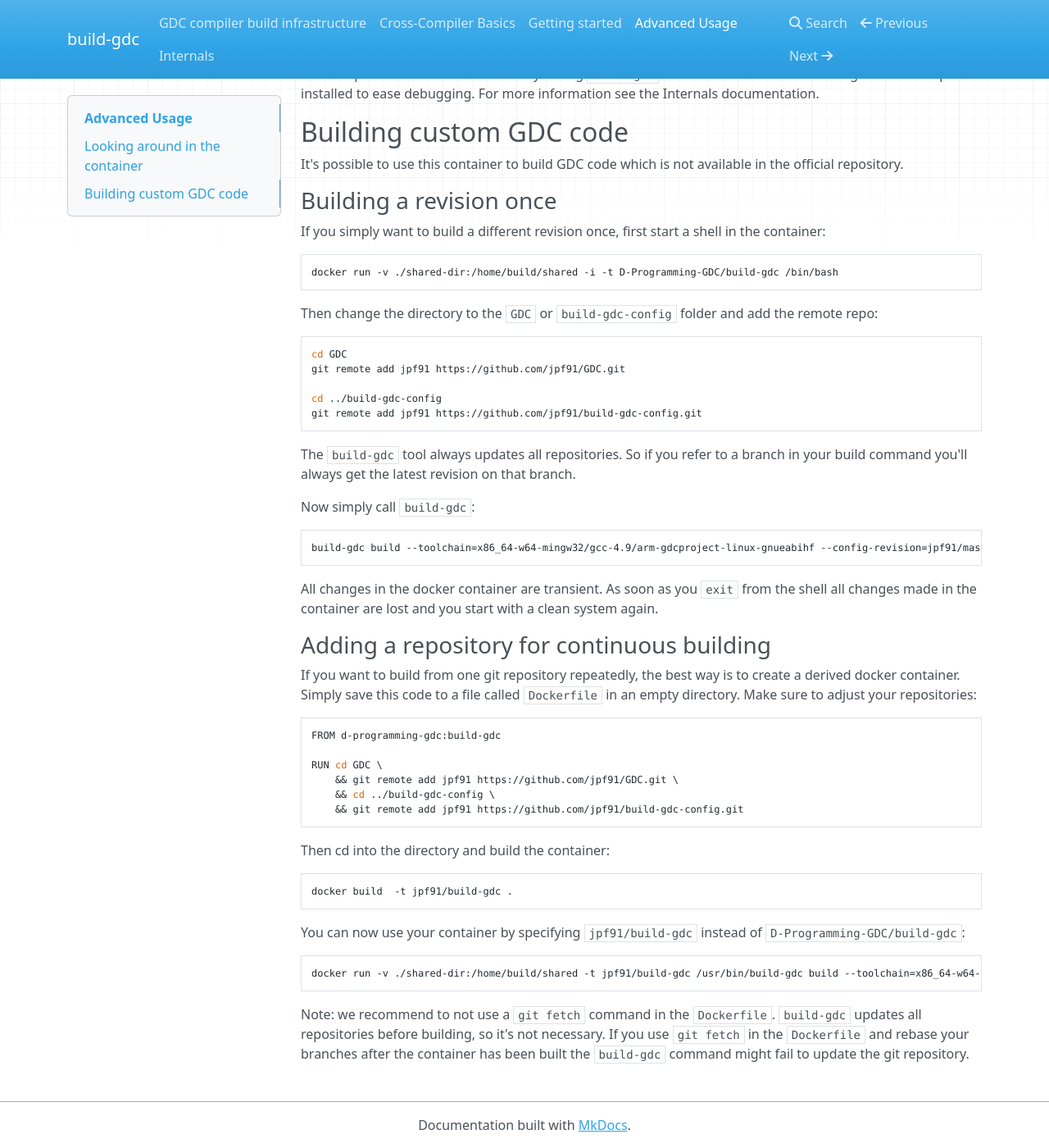
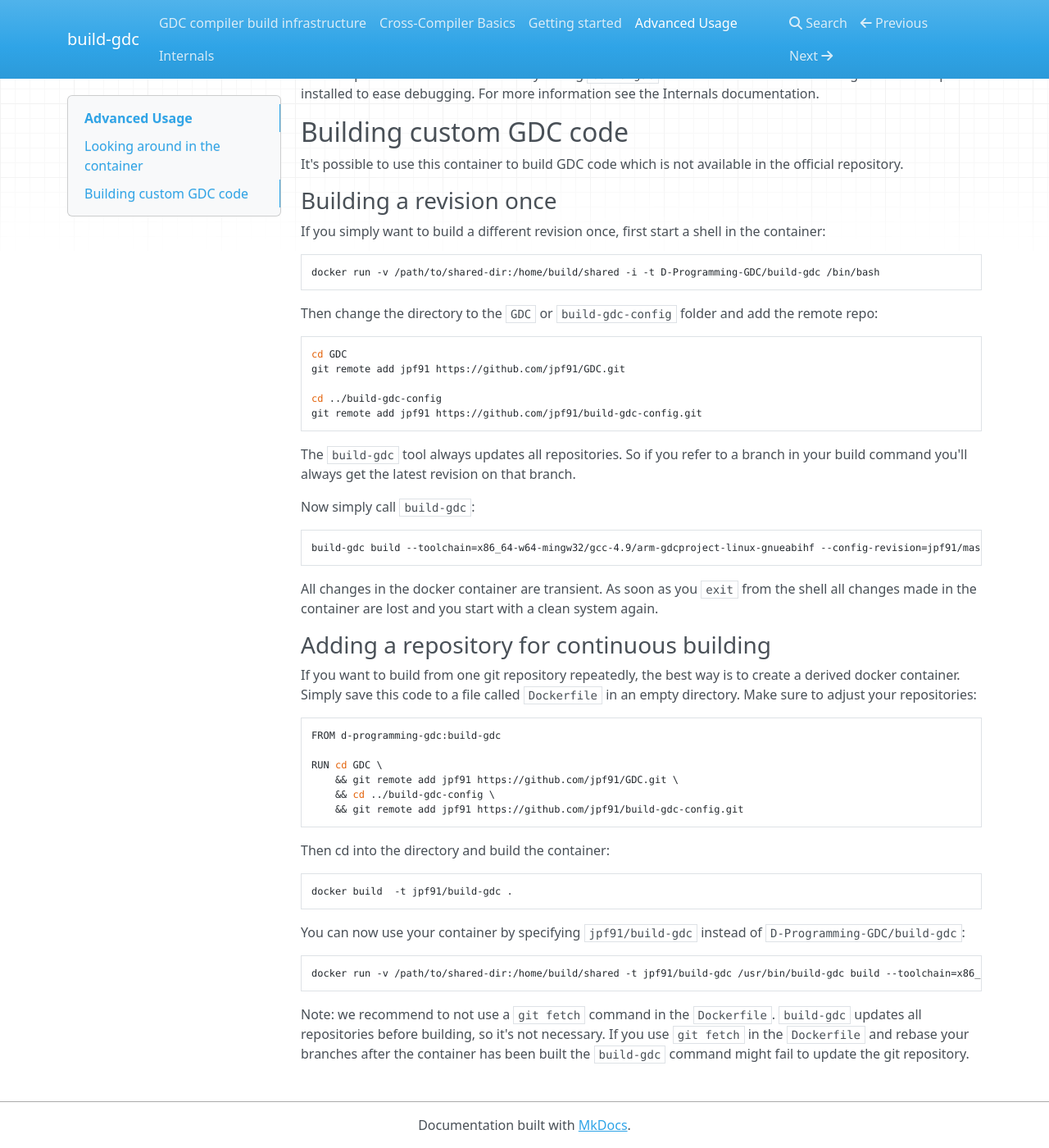
Before and after one commit to D-Programming-GDC/build-gdc, an MkDocs documentation site: the page built from docs/Advanced Usage.md, in a window 1280 px wide and 1400 px high, scrolled down 243 px. Shown: the whole window at 82% size. Built offline with MkDocs 1.6.1, drawn with Linux system fonts in a browser that asks for light colours; nearby versions of some CDN libraries; old or Windows-style settings are respelled for this version of MkDocs.

Commit message:
Docs: Docker requires absolute paths

````diff
--- a/docs/Advanced Usage.md
+++ b/docs/Advanced Usage.md
@@ -8,7 +8,7 @@ It's possible to start a shell in the container. Simply use this docker
 command:
 
 ```bash
-docker run -v ./shared-dir:/home/build/shared -i -t D-Programming-GDC/build-gdc /bin/bash
+docker run -v /path/to/shared-dir:/home/build/shared -i -t D-Programming-GDC/build-gdc /bin/bash
 ```
 
 It's then possible to build toolchains by calling `build-gdc` in the shell.
@@ -25,7 +25,7 @@ If you simply want to build a different revision once, first start a shell
 in the container:
 
 ```bash
-docker run -v ./shared-dir:/home/build/shared -i -t D-Programming-GDC/build-gdc /bin/bash
+docker run -v /path/to/shared-dir:/home/build/shared -i -t D-Programming-GDC/build-gdc /bin/bash
 ```
 
 Then change the directory to the `GDC` or `build-gdc-config` folder
@@ -71,7 +71,7 @@ docker build  -t jpf91/build-gdc .
 You can now use your container by specifying `jpf91/build-gdc` instead
 of `D-Programming-GDC/build-gdc`:
 ```bash
-docker run -v ./shared-dir:/home/build/shared -t jpf91/build-gdc /usr/bin/build-gdc build --toolchain=x86_64-w64-mingw32/gcc-4.9/arm-gdcproject-linux-gnueabihf --revision=V4_9:jpf91/gdc-4.9
+docker run -v /path/to/shared-dir:/home/build/shared -t jpf91/build-gdc /usr/bin/build-gdc build --toolchain=x86_64-w64-mingw32/gcc-4.9/arm-gdcproject-linux-gnueabihf --revision=V4_9:jpf91/gdc-4.9
 ```
 
 Note: we recommend to not use a `git fetch` command in the `Dockerfile`.
````
Also changed, not shown: docs/Cross-Compiler Basics.md (+3 -3 lines).
